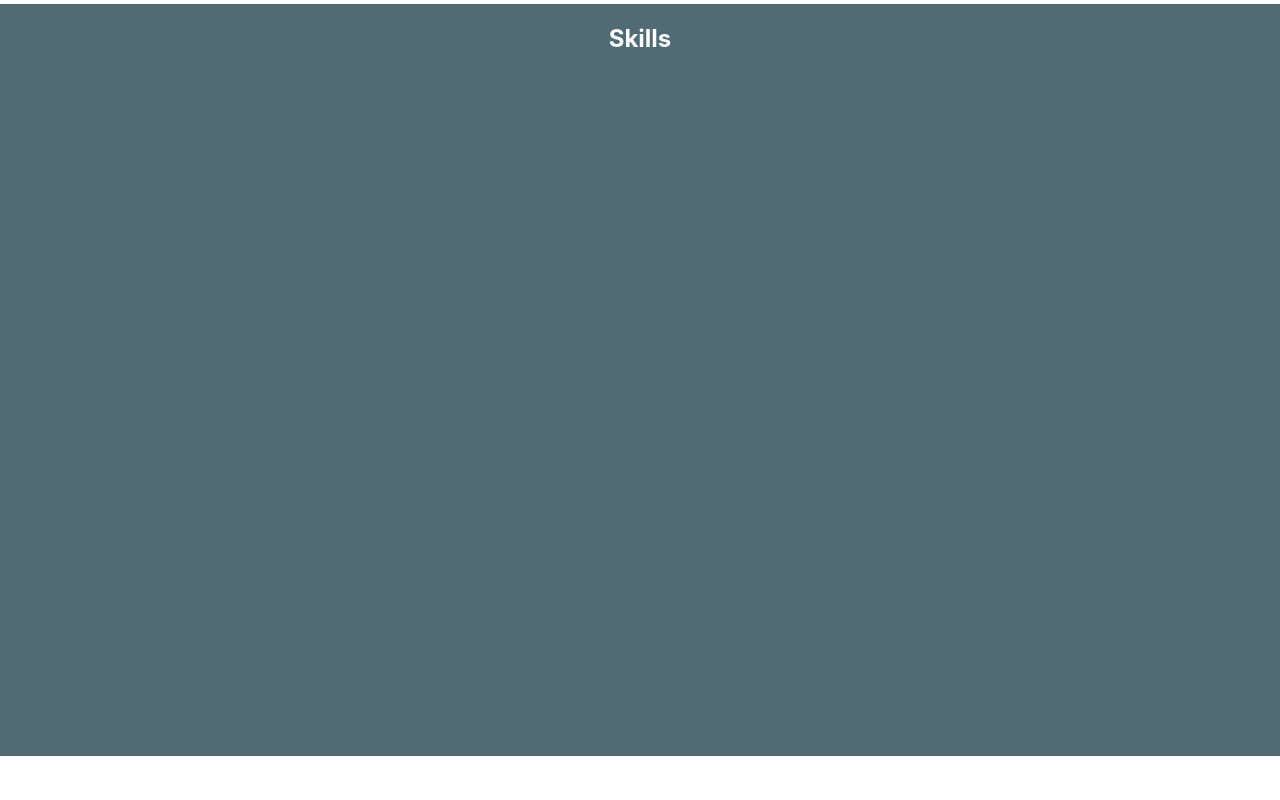
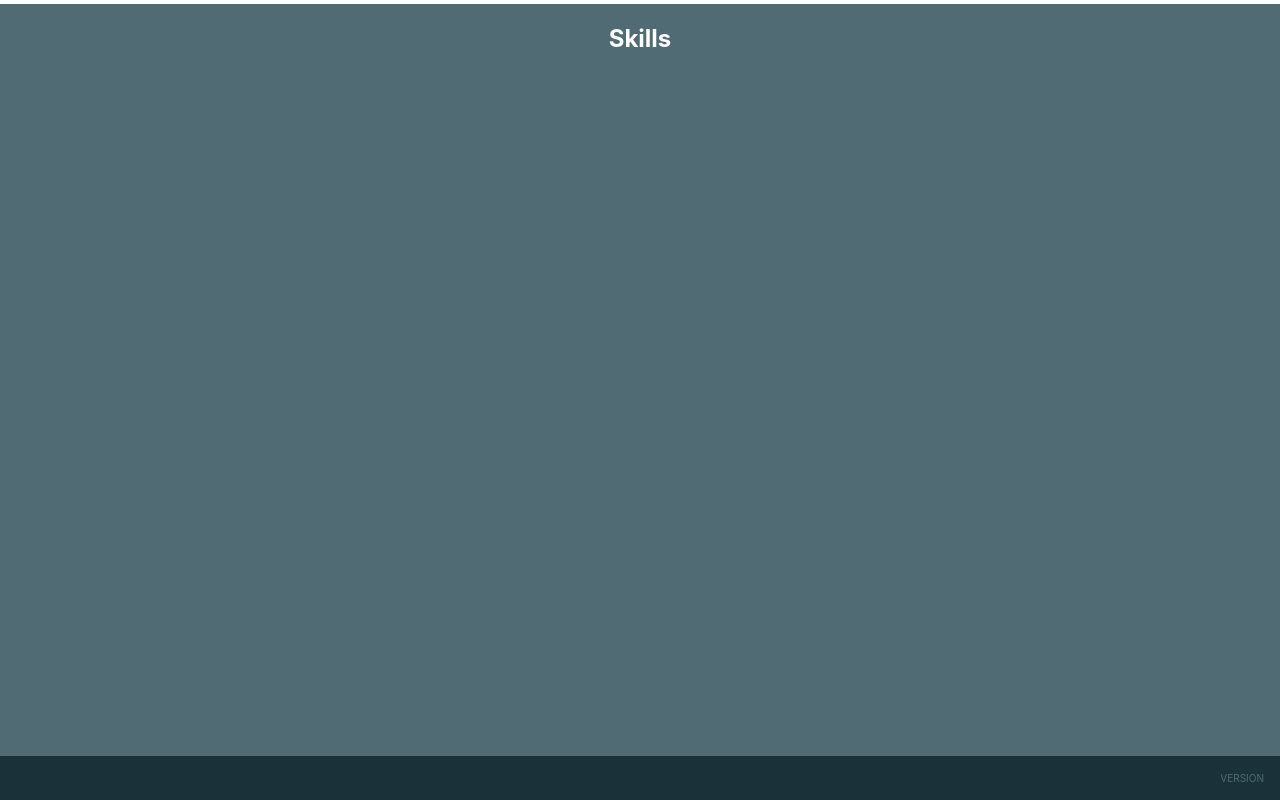
Before and after one commit to josephprado/portfolijo, a React (Create React App) app: page / in a window 1280 px wide. Shown: the part 1548-2348 px from the top of the page. Before the commit the page ends 2304 px from the top, so only its background shows below. Built offline with nearby package versions, Linux system fonts and the light colour scheme.

Commit message:
Add footer

```diff
--- a/src/components/App.tsx
+++ b/src/components/App.tsx
@@ -5,6 +5,7 @@ import { useContext, useEffect, useState } from 'react';
 import { routes } from '../utils/routes';
 import { type HeaderMenuProps } from './header/HeaderMenu';
 import styled from '@emotion/styled';
+import Footer from './footer/Footer';
 
 const defaultMenus: HeaderMenuProps[] = [
   {
@@ -63,6 +64,7 @@ function App() {
       <Main marginTop={marginTop}>
         <Outlet />
       </Main>
+      <Footer />
     </>
   );
 }
--- /dev/null
+++ b/src/components/footer/Footer.tsx
@@ -0,0 +1,43 @@
+import { styled } from '@mui/material';
+
+/**
+ * Props for the {@link Footer} component
+ */
+export interface FooterProps {
+  /**
+   * A CSS class name
+   */
+  className?: string;
+}
+
+/**
+ * A page footer
+ *
+ * @param props {@link FooterProps}
+ * @returns A JSX element
+ */
+function Footer({ className }: FooterProps) {
+  return (
+    <StyledFooter className={className}>
+      <Version>
+        <div>VERSION {process.env.REACT_APP_VERSION}</div>
+        <div>{process.env.REACT_APP_BUILD_DATE}</div>
+      </Version>
+    </StyledFooter>
+  );
+}
+
+const StyledFooter = styled('footer')(({ theme }) => ({
+  padding: '16px',
+  backgroundColor: theme.palette.primary.dark,
+  color: theme.palette.primary.contrastText
+}));
+
+const Version = styled('div')(({ theme }) => ({
+  display: 'flex',
+  flexDirection: 'column',
+  textAlign: 'right',
+  fontSize: '10px',
+  color: theme.palette.primary.light
+}));
+export default Footer;
```
